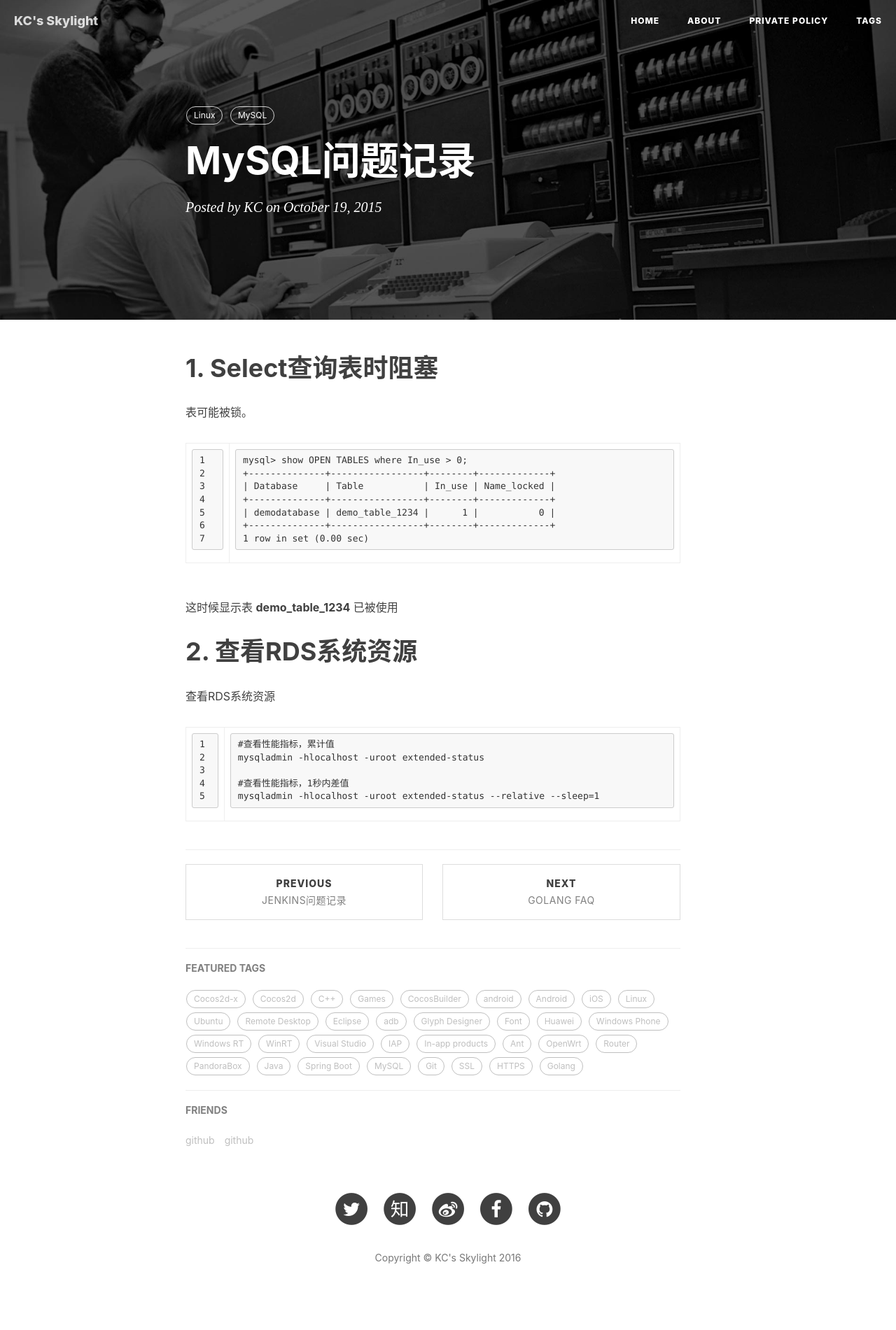
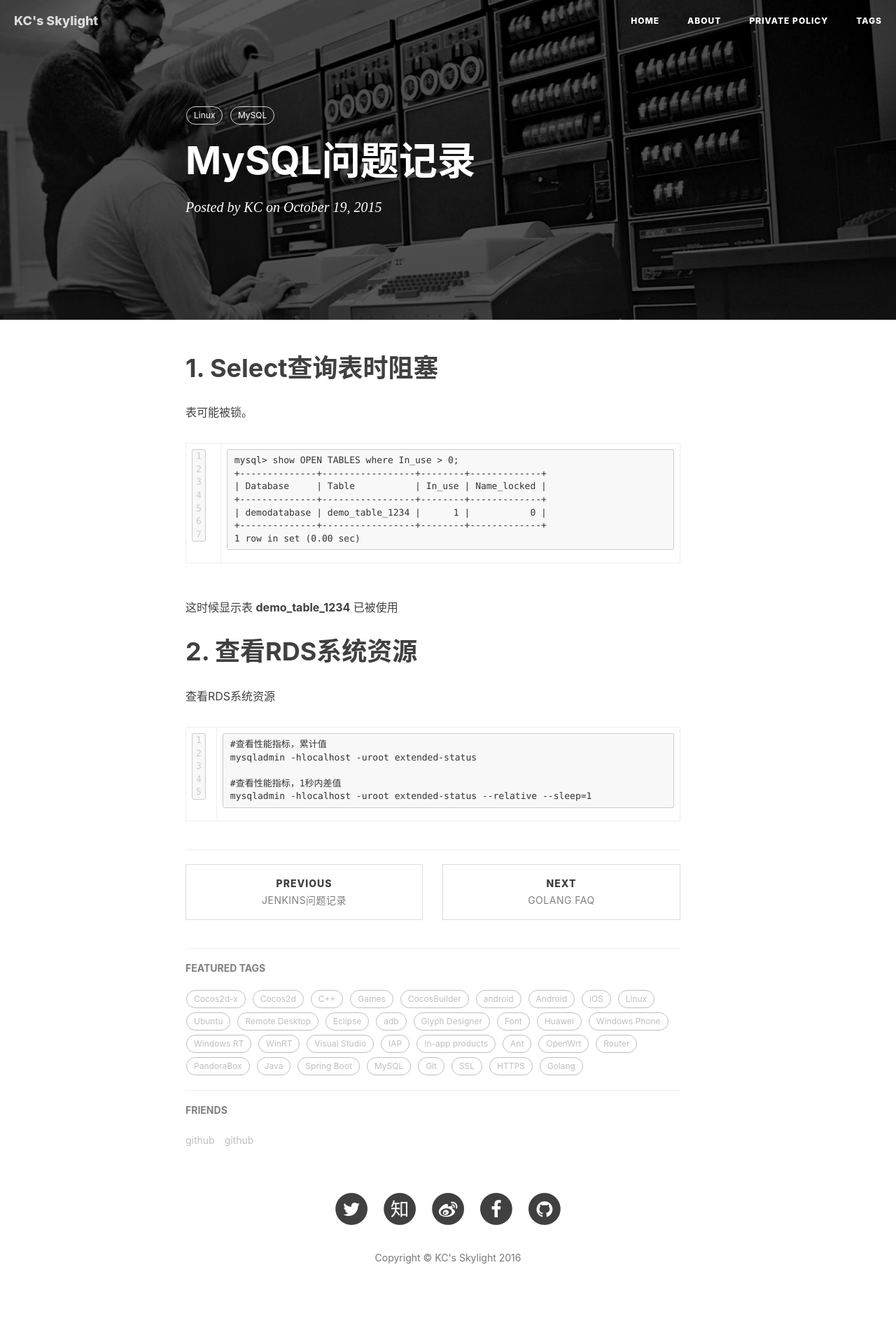
Before and after one commit to kimiazhu/kimiazhu.github.io, a Jekyll site: the page built from _posts/2015-11-11-MySQL问题记录.markdown, in a window 1280 px wide. Shown: the whole page at 70% size. Built offline with Jekyll 4.4.1, drawn with Linux system fonts in a browser that asks for light colours; nearby versions of some CDN libraries; comment, search, counter and statistics services are not loaded.

Commit message:
change lineno style

```diff
--- a/css/syntax.css
+++ b/css/syntax.css
@@ -83,8 +83,20 @@
 .highlight .il { color: #009999; }
 .highlight .gc { color: #999; background-color: #EAF2F5; }
 
+.lineno {
+  color: #ccc;
+  display:inline-block;
+  padding: 0 5px;
+  border-right:1px solid #ccc;
+  -webkit-touch-callout: none;
+  -webkit-user-select: none;
+  -khtml-user-select: none;
+  -moz-user-select: none;
+  -ms-user-select: none;
+  user-select: none;
+}
 
-@mixin unselectable() {
+/*@mixin unselectable() {
   -webkit-touch-callout: none;
   -webkit-user-select: none;
   -khtml-user-select: none;
@@ -99,7 +111,7 @@
   filter: alpha(opacity=$opacity-ie); //IE8
 }
 
-.highlight {
+.highlight .lineno {
   pre.lineno {
     border: none;
     @include opacity(0.6);
@@ -119,4 +131,4 @@
       margin-bottom: 0px;
     }
   }
-}
+}*/
```
